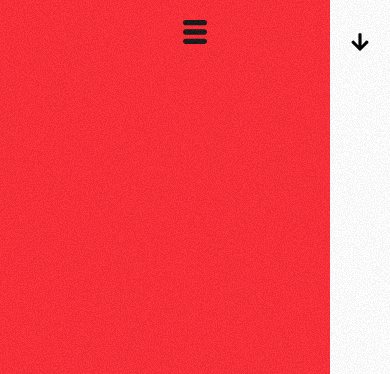
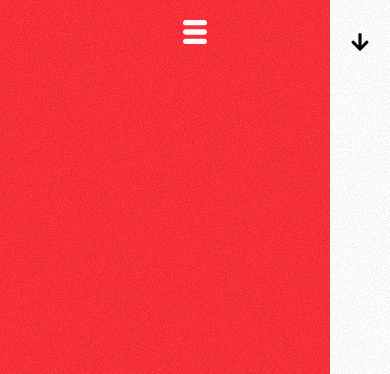
Before and after one commit to savarkavi/animesh-portfolio, a Next.js app: page /work-archive/1 in a window 390 px wide. Shown: the top 374 px of the page. Built offline with nearby package versions, Linux system fonts and the light colour scheme; a web font is replaced by a local one.

Commit message:
Update Footer, MobileMenu, and TitleMarquee components: Enhance styling for responsiveness, adjust layout properties, and improve text visibility.

```diff
--- a/src/components/Footer.tsx
+++ b/src/components/Footer.tsx
@@ -17,16 +17,21 @@ const Footer = () => {
   });
 
   return (
-    <div className="fixed top-0 left-0 flex h-screen w-full justify-between bg-black">
-      <div className="absolute flex flex-1 flex-col py-16 pl-12">
-        <p className="text-[12rem] uppercase">Animesh</p>
+    <div className="fixed top-0 left-0 flex h-screen w-full justify-center bg-black bg-[linear-gradient(135deg,_rgba(70,69,73,0.7),_rgba(0,0,0,1)_64%)] xl:justify-between">
+      <div className="absolute mt-24 flex flex-1 flex-col p-4 xl:mt-0 xl:pl-12 2xl:py-16">
+        <p className="text-7xl uppercase md:text-8xl xl:text-[12rem]">
+          Animesh
+        </p>
         <div className="flex w-full items-center justify-between gap-4">
           {"Thank you for visiting".split(" ").map((item, i) => (
-            <p key={i} className="text-6xl leading-10 uppercase">
+            <p
+              key={i}
+              className="text-xl leading-10 uppercase md:text-2xl xl:text-6xl"
+            >
               {item}
             </p>
           ))}
-          <div className="heart-svg relative h-[70px] w-[70px]">
+          <div className="heart-svg relative h-[40px] w-[40px] md:h-[70px] md:w-[70px]">
             <Image
               src="/heart.svg"
               alt="heart svg"
@@ -35,7 +40,7 @@ const Footer = () => {
             />
           </div>
         </div>
-        <div className="mt-16 flex justify-between uppercase">
+        <div className="mt-16 flex justify-between text-sm uppercase">
           {footerLinks.map((item) => (
             <div key={item.label} className="flex items-center gap-8">
               {item.items.map((item, i) => (
@@ -45,15 +50,15 @@ const Footer = () => {
           ))}
         </div>
       </div>
-      <p className="absolute bottom-8 left-16 uppercase">
+      <p className="absolute bottom-6 left-4 z-10 uppercase 2xl:left-16">
         © Copyright Animesh
       </p>
-      <div className="absolute right-0 bottom-0 h-screen w-[800px]">
+      <div className="absolute right-0 bottom-0 h-[500px] w-full sm:h-[600px] sm:w-[500px] xl:w-[600px] 2xl:h-[800px] 2xl:w-[800px]">
         <Image
           src="/footer-img(1).png"
           alt="footer-img"
           fill
-          className="bg-cover"
+          className="object-cover"
         />
       </div>
     </div>
--- a/src/components/MobileMenu.tsx
+++ b/src/components/MobileMenu.tsx
@@ -5,7 +5,7 @@ import { TiThMenu } from "react-icons/ti";
 const MobileMenu = () => {
   return (
     <div className="md:hidden">
-      <TiThMenu className="absolute top-4 left-1/2 size-8 -translate-x-1/2" />
+      <TiThMenu className="absolute top-4 left-1/2 z-[99] size-8 -translate-x-1/2 text-white" />
     </div>
   );
 };
--- a/src/components/featured-work-section/TitleMarquee.tsx
+++ b/src/components/featured-work-section/TitleMarquee.tsx
@@ -44,7 +44,7 @@ const TitleMarquee = () => {
       </div>
       <div
         ref={featuredTitleRightContainerRef}
-        className="outline-text flex w-max -translate-x-[50%] text-[2.4rem] font-bold tracking-wider text-nowrap text-transparent uppercase sm:text-6xl md:text-7xl lg:text-8xl xl:text-[7.8rem] 2xl:text-[11.7rem]"
+        className="outline-text flex w-max -translate-x-[50%] text-[2.4rem] font-bold tracking-wider text-nowrap text-transparent uppercase opacity-50 sm:text-6xl md:text-7xl lg:text-8xl xl:text-[7.8rem] 2xl:text-[11.7rem]"
       >
         <div className="w-screen">
           <p className="sm:leading-20 lg:leading-28 xl:leading-32 2xl:leading-48">
```
